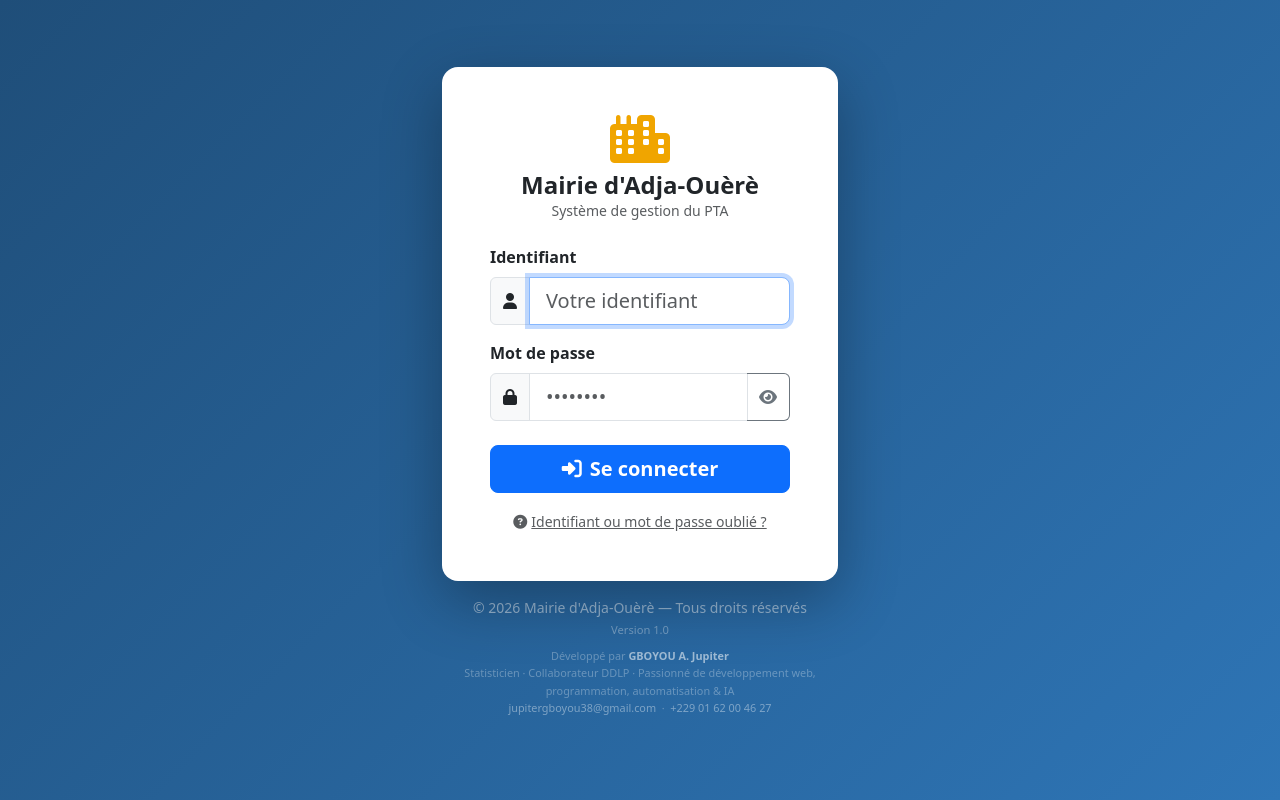
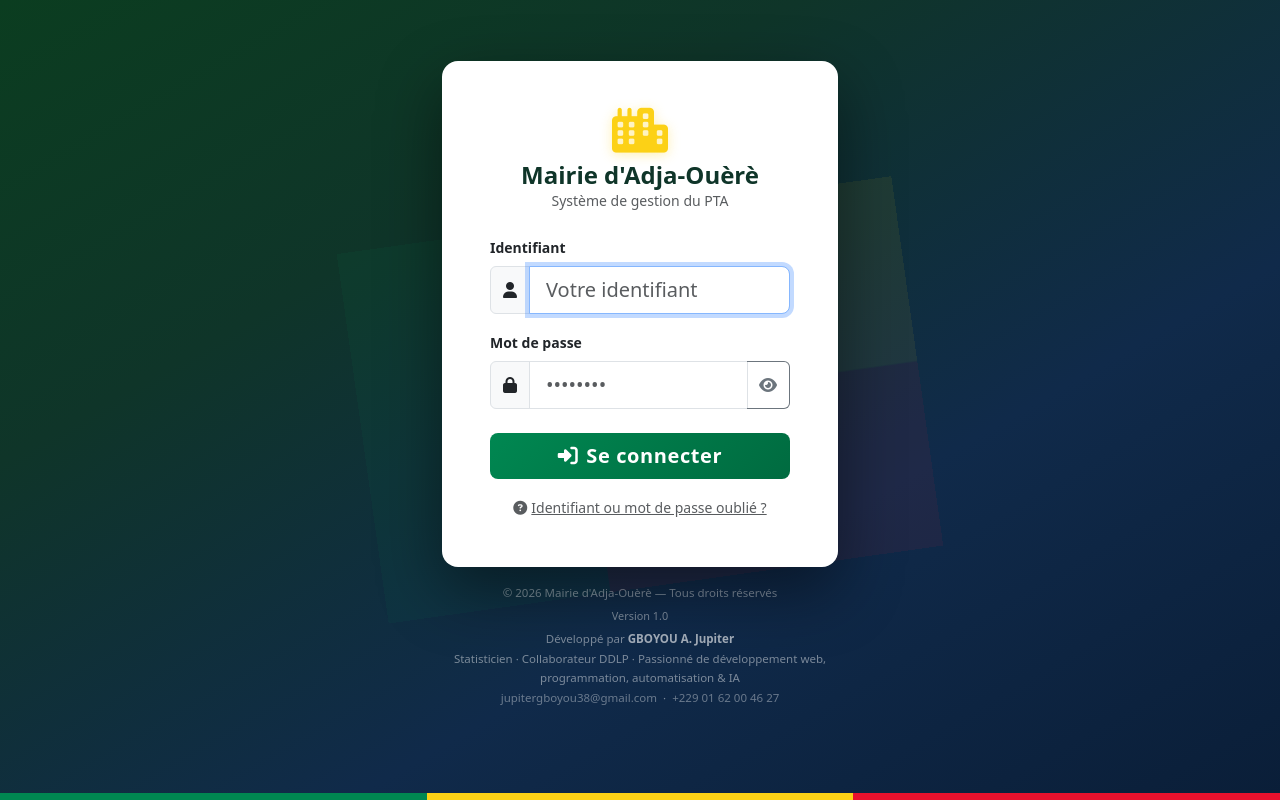
Before and after one commit to JupiterMo01/pta-mairie-adja-ouere, a Flask app: page /login in a window 1280 px wide. Run offline with Flask 3, Linux system fonts and the light colour scheme.

Commit message:
Login : nouveau design fond vert-bleu Benin + drapeau filigrane + bandeau tricolore

```diff
--- a/templates/auth/login.html
+++ b/templates/auth/login.html
@@ -7,21 +7,107 @@
   <link href="https://cdn.jsdelivr.net/npm/bootstrap@5.3.2/dist/css/bootstrap.min.css" rel="stylesheet">
   <link href="https://cdnjs.cloudflare.com/ajax/libs/font-awesome/6.5.0/css/all.min.css" rel="stylesheet">
   <style>
-    body { background: linear-gradient(135deg, #1F4E79 0%, #2E75B6 100%); min-height: 100vh; }
-    .card-login { border: none; border-radius: 16px; box-shadow: 0 20px 60px rgba(0,0,0,0.3); }
-    .brand-icon { font-size: 3rem; color: #f0a500; }
+    /* ── Fond ── */
+    body {
+      min-height: 100vh;
+      margin: 0;
+      background: linear-gradient(150deg, #0B3D20 0%, #0F3529 30%, #102A4A 65%, #0A1E38 100%);
+      display: flex;
+      flex-direction: column;
+      align-items: center;
+      justify-content: center;
+      padding: 2rem 1rem 3rem;
+      position: relative;
+      overflow-x: hidden;
+    }
+
+    /* ── Drapeau du Bénin en filigrane ── */
+    .flag-bg {
+      position: fixed;
+      top: 50%;
+      left: 50%;
+      transform: translate(-50%, -50%) rotate(-8deg);
+      width: min(560px, 90vw);
+      height: auto;
+      opacity: 0.065;
+      pointer-events: none;
+      z-index: 0;
+    }
+
+    /* ── Bandeau tricolore fixé en bas ── */
+    .benin-bandeau {
+      position: fixed;
+      bottom: 0;
+      left: 0;
+      right: 0;
+      height: 7px;
+      display: flex;
+      z-index: 100;
+    }
+    .benin-bandeau .b-vert  { flex: 1; background: #008751; }
+    .benin-bandeau .b-jaune { flex: 1; background: #FCD116; }
+    .benin-bandeau .b-rouge { flex: 1; background: #E8112D; }
+
+    /* ── Carte de connexion ── */
+    .card-login {
+      border: none;
+      border-radius: 16px;
+      box-shadow: 0 24px 64px rgba(0,0,0,0.45);
+      background: #ffffff;
+      position: relative;
+      z-index: 1;
+    }
+
+    /* ── Icône mairie ── */
+    .brand-icon {
+      font-size: 2.8rem;
+      color: #FCD116;
+      filter: drop-shadow(0 2px 6px rgba(252,209,22,0.35));
+    }
+
+    /* ── Bouton connexion ── */
+    .btn-connexion {
+      background: linear-gradient(135deg, #008751 0%, #006B40 100%);
+      border: none;
+      color: #fff;
+      font-weight: 700;
+      letter-spacing: .03em;
+      transition: opacity .2s;
+    }
+    .btn-connexion:hover { opacity: .88; color: #fff; }
+
+    /* ── Texte bas de page ── */
+    .footer-text    { color: rgba(255,255,255,.45); font-size: .72rem; line-height: 1.7; }
+    .footer-text a  { color: rgba(255,255,255,.38); text-decoration: none; }
+    .footer-text a:hover { color: rgba(255,255,255,.65); text-decoration: underline; }
+    .footer-strong  { color: rgba(255,255,255,.62); font-weight: 600; }
   </style>
 </head>
-<body class="d-flex align-items-center justify-content-center py-5">
-  <div class="container" style="max-width:420px;">
+<body>
+
+  <!-- Drapeau du Bénin en filigrane -->
+  <svg class="flag-bg" viewBox="0 0 300 200" xmlns="http://www.w3.org/2000/svg" aria-hidden="true">
+    <!-- Bande verte (gauche) -->
+    <rect x="0"   y="0" width="120" height="200" fill="#008751"/>
+    <!-- Bande jaune (haut droite) -->
+    <rect x="120" y="0" width="180" height="100" fill="#FCD116"/>
+    <!-- Bande rouge (bas droite) -->
+    <rect x="120" y="100" width="180" height="100" fill="#E8112D"/>
+  </svg>
+
+  <!-- Contenu principal -->
+  <div class="container" style="max-width:420px; position:relative; z-index:1;">
     <div class="card card-login">
       <div class="card-body p-5">
+
+        <!-- En-tête -->
         <div class="text-center mb-4">
           <i class="fas fa-city brand-icon"></i>
-          <h4 class="fw-bold mt-2 mb-0">Mairie d'Adja-Ouèrè</h4>
-          <p class="text-muted small">Système de gestion du PTA</p>
+          <h4 class="fw-bold mt-2 mb-0" style="color:#0F3529;">Mairie d'Adja-Ouèrè</h4>
+          <p class="text-muted small mb-0">Système de gestion du PTA</p>
         </div>
 
+        <!-- Messages flash -->
         {% with messages = get_flashed_messages(with_categories=true) %}
           {% if messages %}
             {% for category, message in messages %}
@@ -30,9 +116,10 @@
           {% endif %}
         {% endwith %}
 
+        <!-- Formulaire -->
         <form method="POST" action="{{ url_for('auth.login') }}">
           <div class="mb-3">
-            <label class="form-label fw-semibold">Identifiant</label>
+            <label class="form-label fw-semibold small">Identifiant</label>
             <div class="input-group">
               <span class="input-group-text"><i class="fas fa-user"></i></span>
               <input type="text" name="login" class="form-control form-control-lg"
@@ -40,7 +127,7 @@
             </div>
           </div>
           <div class="mb-4">
-            <label class="form-label fw-semibold">Mot de passe</label>
+            <label class="form-label fw-semibold small">Mot de passe</label>
             <div class="input-group">
               <span class="input-group-text"><i class="fas fa-lock"></i></span>
               <input type="password" name="password" id="passwordInput"
@@ -53,31 +140,43 @@
               </button>
             </div>
           </div>
-          <button type="submit" class="btn btn-primary btn-lg w-100 fw-bold">
+          <button type="submit" class="btn btn-connexion btn-lg w-100">
             <i class="fas fa-sign-in-alt me-2"></i>Se connecter
           </button>
         </form>
+
         <div class="text-center mt-3">
           <a href="{{ url_for('auth.mdp_oublie') }}" class="text-muted small">
             <i class="fas fa-question-circle me-1"></i>Identifiant ou mot de passe oublié ?
           </a>
         </div>
+
       </div>
     </div>
-    <p class="text-center text-white-50 small mt-3 mb-1">
+
+    <!-- Pied de page -->
+    <p class="text-center footer-text mt-3 mb-1">
       &copy; 2026 Mairie d'Adja-Ouèrè — Tous droits réservés
     </p>
-    <p class="text-center small mb-1" style="color:rgba(255,255,255,.35);font-size:.7rem;">
+    <p class="text-center footer-text mb-1" style="font-size:.68rem;">
       Version 1.0
     </p>
-    <p class="text-center small mt-2" style="color:rgba(255,255,255,.3);font-size:.68rem;line-height:1.6;">
-      Développé par <span style="color:rgba(255,255,255,.55);font-weight:600;">GBOYOU A. Jupiter</span><br>
+    <p class="text-center footer-text mt-1">
+      Développé par <span class="footer-strong">GBOYOU A. Jupiter</span><br>
       Statisticien · Collaborateur DDLP · Passionné de développement web, programmation, automatisation &amp; IA<br>
-      <a href="mailto:jupitergboyou38@gmail.com" style="color:rgba(255,255,255,.4);text-decoration:none;">jupitergboyou38@gmail.com</a>
+      <a href="mailto:jupitergboyou38@gmail.com">jupitergboyou38@gmail.com</a>
       &nbsp;·&nbsp;
-      <a href="tel:+2290162004627" style="color:rgba(255,255,255,.4);text-decoration:none;">+229 01 62 00 46 27</a>
+      <a href="tel:+2290162004627">+229 01 62 00 46 27</a>
     </p>
   </div>
+
+  <!-- Bandeau tricolore Bénin -->
+  <div class="benin-bandeau" aria-hidden="true">
+    <div class="b-vert"></div>
+    <div class="b-jaune"></div>
+    <div class="b-rouge"></div>
+  </div>
+
   <script src="https://cdn.jsdelivr.net/npm/bootstrap@5.3.2/dist/js/bootstrap.bundle.min.js"></script>
   <script>
     document.getElementById('togglePassword').addEventListener('click', function () {
```
